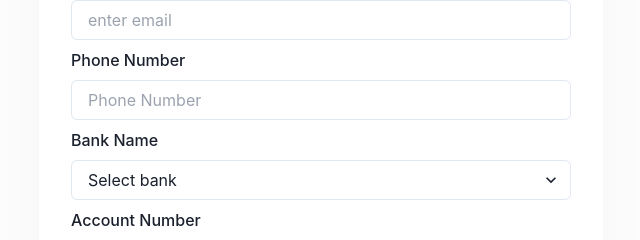
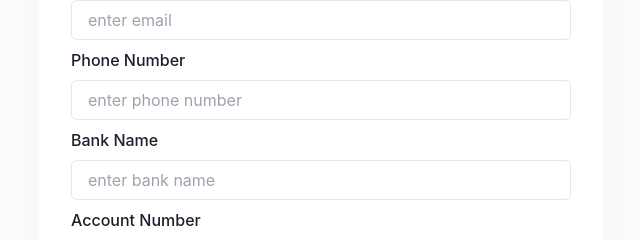
Before and after one commit to Tush-Up/Cactus-Frontend, a React (Create React App) app: page /register in a window 1280 px wide. Shown: the part 308-548 px from the top of the page, without its empty margins (319-959 px from the left). Built offline with nearby package versions, Linux system fonts and the light colour scheme.

Commit message:
register and login validation

```diff
--- a/src/App.js
+++ b/src/App.js
@@ -1,5 +1,6 @@
-import React from "react";
+import React, {useState} from "react";
 import { Routes, Route } from "react-router-dom";
+import VerifyEmail from "./components/VerifyEmail";
 
 //Pages
 import About from "./pages/About";
@@ -11,6 +12,11 @@ import Home from "./pages/Home";
 import Products from "./pages/Products";
 
 function App() {
+  const [user, setUser] = useState({
+    email: "",
+    password: "",
+    isLogin: false,
+  });
   return (
     <Routes>
       <Route path="/" element={<Home />} />
@@ -19,8 +25,10 @@ function App() {
       <Route path="/dashboard" element={<Dashboard />} />
       <Route path="/faqs" element={<Faqs />} />
       <Route path="/products" element={<Products />} />
-      <Route path="/login" element={<Auth />} />
+      <Route path="/login" element={<Auth user={user} setUser={setUser} />} />
       <Route path="/register" element={<Auth />} />
+      <Route path="/users/verify-email/:token" element={<VerifyEmail />} />
+      <Route path="*" element={<Home />} />
     </Routes>
   );
 }
--- /dev/null
+++ b/src/api/axios.js
@@ -0,0 +1,5 @@
+import axios from "axios";
+
+export default axios.create({
+  baseURL: "http://tushup-cactus.herokuapp.com/users",
+});
--- a/src/components/Login.js
+++ b/src/components/Login.js
@@ -1,9 +1,22 @@
+import { useEffect } from "react";
+import { useNavigate } from "react-router";
 import { Button, Heading, VStack, Text } from "@chakra-ui/react";
 import { Formik } from "formik";
 import * as Yup from "yup";
 import InputField from "./InputField";
+import axios from "../api/axios";
 
-const Login = () => {
+const Login = ({ user, setSuccessMsg, setErrorMsg }) => {
+  const LOGIN_URL = "/signIn";
+  const navigate = useNavigate();
+
+  useEffect(() => {
+    const getUser = localStorage.getItem("cactusUser");
+    console.log(getUser?.isLogin);
+    if (getUser?.isLogin) {
+      navigate("/dashboard");
+    }
+  }, [navigate]);
   return (
     <Formik
       initialValues={{
@@ -16,10 +29,37 @@ const Login = () => {
           .email("Invalid email"),
         password: Yup.string()
           .required("Password is required")
-          .min(7, "Password is too short"),
+          .min(8, "Password is too short"),
       })}
-      onSubmit={(values, actions) => {
-        console.log(values);
+      onSubmit={async (values, actions) => {
+        try {
+          const response = await axios.post(LOGIN_URL, values, {
+            headers: { "Content-Type": "application/json" },
+          });
+
+          setSuccessMsg("Successfully logged in!");
+          setTimeout(() => {
+            setSuccessMsg("");
+          }, 3000);
+
+          user = {
+            email: values.email,
+            isLogin: true,
+          };
+
+          localStorage.setItem("cactusUser", JSON.stringify(user));
+
+          setTimeout(() => {
+            navigate("/dashboard");
+          }, 3000);
+        } catch (error) {
+          if (error.response) {
+            setErrorMsg(error.response.data);
+            setTimeout(() => {
+              setErrorMsg("");
+            }, 7000);
+          }
+        }
         actions.resetForm();
       }}
     >
--- a/src/components/Signup.js
+++ b/src/components/Signup.js
@@ -1,25 +1,18 @@
-import {
-  Select,
-  Button,
-  FormControl,
-  FormLabel,
-  Heading,
-  VStack,
-  FormErrorMessage,
-  Text,
-} from "@chakra-ui/react";
+import { Button, Heading, VStack, Text } from "@chakra-ui/react";
 import { Formik } from "formik";
 import * as Yup from "yup";
 import InputField from "./InputField";
+import axios from "../api/axios";
 
-const Signup = () => {
+const Signup = ({ setSuccessMsg, setErrorMsg }) => {
+  const REGISTER_URL = "/register";
   return (
     <Formik
       initialValues={{
         name: "",
         email: "",
         phone: "",
-        bank: "",
+        bankName: "",
         accountNumber: "",
         password: "",
         confirmPassword: "",
@@ -36,21 +29,53 @@ const Signup = () => {
           .integer()
           .min(8, "Number is too short")
           .typeError("Please enter a valid phone number"),
-        bank: Yup.string().required("Bank is required"),
+        bankName: Yup.string().required("Bank is required"),
         accountNumber: Yup.number()
           .integer()
           .required("Account number is required")
-          .min(10, "Account number is too short"),
+          .min(9, "Account number is too short"),
         password: Yup.string()
           .required("Password is required")
-          .min(7, "Password must contain atleast 8 characters"),
+          .min(8, "Password must contain atleast 8 characters"),
         confirmPassword: Yup.string()
           .required("Password is required")
-          .min(7, "Password must contain atleast 8 characters")
+          .min(8, "Password must contain atleast 8 characters")
           .oneOf([Yup.ref("password"), null], "Passwords do not match"),
       })}
-      onSubmit={(values, actions) => {
-        console.log(values);
+      onSubmit={async (values, actions) => {
+        delete values.confirmPassword;
+
+        const data = {
+          ...values,
+          phone: values.phone.toString(),
+          accountNumber: values.accountNumber.toString(),
+        };
+        console.log(data);
+
+        try {
+          const response = await axios.post(REGISTER_URL, data, {
+            headers: { "Content-Type": "application/json" },
+          });
+
+          console.log(response.data);
+          setSuccessMsg(
+            "Email verification sent! Please verify your email to complete registration."
+          );
+          setTimeout(() => {
+            setSuccessMsg("");
+          }, 7000);
+        } catch (error) {
+          if (
+            error.response
+          ) {
+            setErrorMsg(error.response.data);
+            setTimeout(() => {
+              setErrorMsg("");
+            }, 7000);
+          }
+          }
+
+
         actions.resetForm();
       }}
     >
@@ -80,22 +105,31 @@ const Signup = () => {
             label="Phone Number"
             name="phone"
             type="number"
-            placeholder="Phone Number"
+            placeholder="enter phone number"
           />
 
-          <FormControl isInvalid={formik.errors.bank && formik.touched.bank}>
+          <InputField
+            label="Bank Name"
+            name="bankName"
+            type="text"
+            placeholder="enter bank name"
+          />
+
+          {/* <FormControl
+            isInvalid={formik.errors.bankName && formik.touched.bankName}
+          >
             <FormLabel>Bank Name</FormLabel>
             <Select
-              name="bank"
+              name="bankName"
               placeholder="Select bank"
-              {...formik.getFieldProps("bank")}
+              {...formik.getFieldProps("bankName")}
             >
               <option value="option1">Kuda</option>
               <option value="option2">First Bank</option>
               <option value="option3">Union Bank</option>
             </Select>
-            <FormErrorMessage>{formik.errors.bank}</FormErrorMessage>
-          </FormControl>
+            <FormErrorMessage>{formik.errors.bankName}</FormErrorMessage>
+          </FormControl> */}
 
           <InputField
             label="Account Number"
--- /dev/null
+++ b/src/components/VerifyEmail.js
@@ -0,0 +1,43 @@
+import React, { useState, useEffect } from "react";
+import { Link, useParams } from "react-router-dom";
+import { Button } from "@chakra-ui/react";
+import axios from "../api/axios";
+
+const VerifyEmail = () => {
+  const [validUrl, setValidUrl] = useState(false);
+  const param = useParams();
+
+  useEffect(() => {
+    const verifyEmailUrl = async () => {
+      try {
+        const verifyUrl = `/verify-email?token=${param.token}`;
+        const { data } = await axios.get(verifyUrl);
+        console.log(data);
+        setValidUrl(true);
+      } catch (error) {
+        console.log(error);
+        setValidUrl(false);
+      }
+    };
+    verifyEmailUrl();
+  }, [param]);
+
+  return (
+    <>
+      {validUrl ? (
+        <div>
+          <h1>Email verified succesfully</h1>
+          <Link to="/login">
+            <Button type="submit" variant="solid" colorScheme="blackAlpha">
+              Log in
+            </Button>
+          </Link>
+        </div>
+      ) : (
+        <h1>404 Not Found</h1>
+      )}
+    </>
+  );
+};
+
+export default VerifyEmail;
--- a/src/pages/Auth.js
+++ b/src/pages/Auth.js
@@ -1,17 +1,45 @@
 import React from "react";
 import Login from "../components/Login";
 import Signup from "../components/Signup";
+import { Alert, AlertIcon } from "@chakra-ui/react";
+import { useState } from "react";
 
-const Auth = () => {
+const Auth = ({ setUser, user }) => {
+  const [successMsg, setSuccessMsg] = useState("");
+  const [errorMsg, setErrorMsg] = useState("");
+
   return (
     <div
-      className="w-full flex flex-col items-center justify-center py-8"
+      className="w-full flex flex-col items-center justify-center py-8 relative"
       style={{ minHeight: "100vh", height: "auto" }}
     >
+      <div
+        className={
+          successMsg || errorMsg
+            ? "fixed top-2 right-2 block"
+            : "fixed top-2 right-2 hidden"
+        }
+      >
+        <Alert status={successMsg ? "success" : "error"}>
+          <AlertIcon />
+          {successMsg}
+          {errorMsg}
+        </Alert>
+      </div>
+
       <div className="text-2xl font-bold mb-6">Cactus</div>
       <div className="rounded-3xl shadow-3xl w-auto h-auto p-8">
-        {window.location.pathname === "/login" && <Login />}
-        {window.location.pathname === "/register" && <Signup />}
+        {window.location.pathname === "/login" && (
+          <Login
+            setUser={setUser}
+            user={user}
+            setSuccessMsg={setSuccessMsg}
+            setErrorMsg={setErrorMsg}
+          />
+        )}
+        {window.location.pathname === "/register" && (
+          <Signup setSuccessMsg={setSuccessMsg} setErrorMsg={setErrorMsg} />
+        )}
       </div>
     </div>
   );
```
Also changed, not shown: 1 other file (tests, documents, lock files or other folders).
